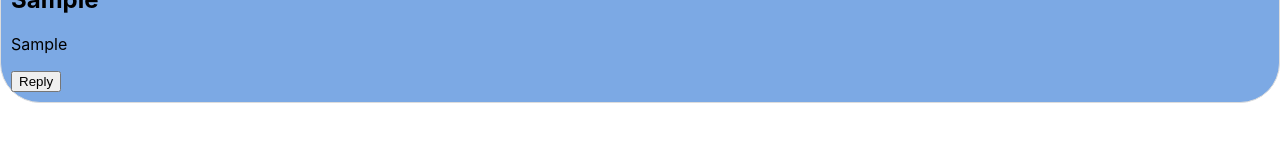
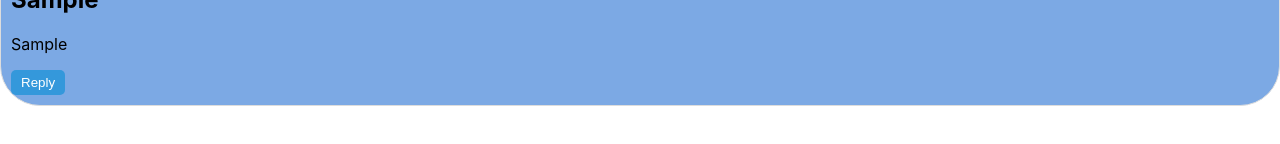
Before and after one commit to icp049/postings_prototype, a React (Create React App) app: page / in a window 1280 px wide. Both pictures are taken after typing "Sample", "Sample" into the empty fields and a click on the button "Add Post". Shown: the part 190-334 px from the top of the page. Built offline with nearby package versions, Linux system fonts and the light colour scheme.

Commit message:
added css for reply

```diff
--- a/src/pages/PostPage.css
+++ b/src/pages/PostPage.css
@@ -76,3 +76,22 @@
   border-radius: 50%; /* Makes the image circular */
   margin-right: 10px; /* Adds a small gap between the image and username */
 }
+
+
+/* Add this CSS to your PostPage.css stylesheet or your preferred stylesheet */
+
+/* Styling for the reply button */
+.comment .reply-button {
+  background-color: #3498db;
+  color: white;
+  border: none;
+  padding: 5px 10px;
+  cursor: pointer;
+  border-radius: 5px;
+  transition: background-color 0.3s, transform 0.3s;
+}
+
+.comment .reply-button:hover {
+  background-color: #2980b9;
+  transform: scale(1.05);
+}
--- a/src/pages/PostPage.jsx
+++ b/src/pages/PostPage.jsx
@@ -47,7 +47,7 @@ const PostPage = () => {
             </div>
             <h2>{comment.title}</h2>
             <p>{comment.text}</p>
-            <button onClick={() => setReplyTexts([...replyTexts, { id: comment.id, text: '' }])}>Reply</button>
+            <button className="reply-button" onClick={() => setReplyTexts([...replyTexts, { id: comment.id, text: '' }])}>Reply</button>
             {replyTexts.some(reply => reply.id === comment.id) && (
               <div className="reply-input">
                 <input
```
